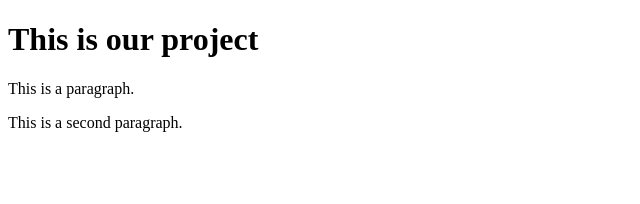
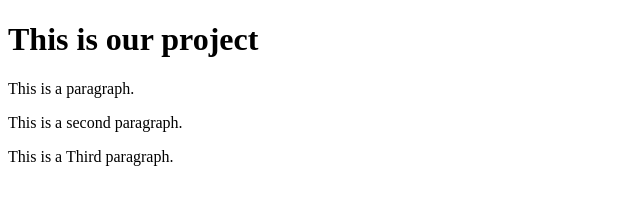
Before and after one commit to deepintowp/test_project, a plain HTML site: page index.html in a window 1280 px wide. Shown: the whole page, without its empty margins (0-640 px from the left). Drawn offline with Linux system fonts and the light colour scheme.

Commit message:
third para added

```diff
--- a/index.html
+++ b/index.html
@@ -8,6 +8,7 @@
 <h1>This is our project</h1>
 <p>This is a paragraph.</p>
 <p>This is a second paragraph.</p>
+<p>This is a Third paragraph.</p>
 
 </body>
 </html>
```
